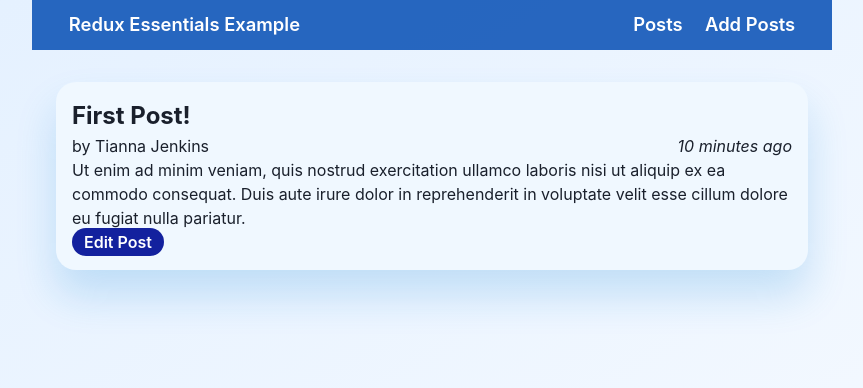
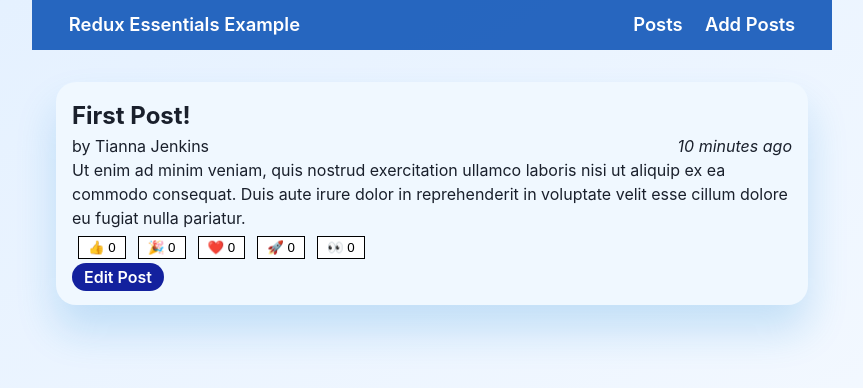
Before and after one commit to MajkoDev/redux-toolkit, a React (Vite) app: page /posts/1 in a window 1280 px wide. Shown: the top 388 px of the page, without its empty margins (208-1071 px from the left). Built offline with nearby package versions, Linux system fonts and the light colour scheme.

Commit message:
reaction buttons

```diff
--- /dev/null
+++ b/03-post-intermediate/ReactionButtons.jsx
@@ -0,0 +1,29 @@
+import { useDispatch } from "react-redux";
+import { reactionAdded } from "./postsSlice";
+
+const reactionEmoji = {
+  thumbsUp: "👍",
+  hooray: "🎉",
+  heart: "❤️",
+  rocket: "🚀",
+  eyes: "👀",
+};
+
+export default function ReactionButtons({post}) {
+  const dispatch = useDispatch();
+
+  const reactionButtons = Object.entries(reactionEmoji).map(([name, emoji]) => {
+    return (
+      <button
+        key={name}
+        type="button"
+        onClick={() =>
+          dispatch(reactionAdded({ postId: post.id, reaction: name }))
+        }
+      >
+        {emoji} {post.reactions[name]}
+      </button>
+    );
+  });
+  return <div>{reactionButtons}</div>;
+}
--- a/03-post-intermediate/SinglePostPage.jsx
+++ b/03-post-intermediate/SinglePostPage.jsx
@@ -3,6 +3,7 @@
 import { useSelector } from "react-redux";
 import PostAuthor from "./PostAuthor";
 import TimeAgo from "./TimeAgo";
+import ReactionButtons from "./ReactionButtons";
 
 const SinglePostPage = () => {
   const params = useParams();
@@ -34,6 +35,7 @@
       </div>
 
       <p className="post-content">{post.content}</p>
+      <ReactionButtons post={post} />
       <Link to={`/edit/${post.id}`} className="button">
         Edit Post
       </Link>
```
